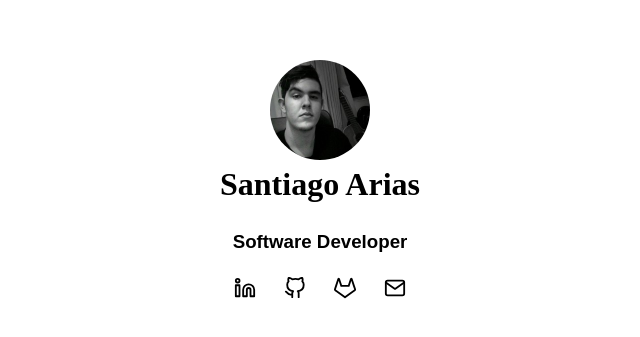
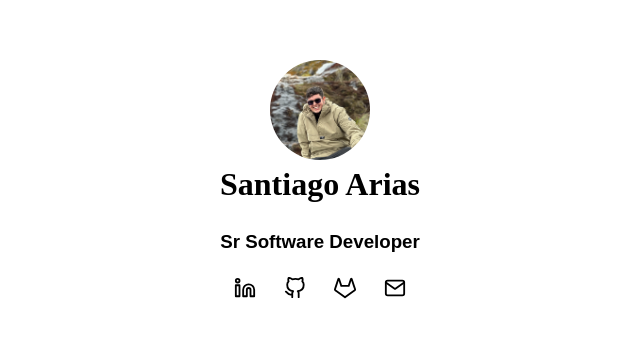
Before and after one commit to SOY4RIAS/portfolio-nextjs, a Next.js app: page / in a window 1280 px wide. Shown: the part 217-554 px from the top of the page, without its empty margins (320-960 px from the left). Built offline with nearby package versions, Linux system fonts and the light colour scheme; a web font is replaced by a local one.

Commit message:
update profile

```diff
--- a/components/ui/ProfileImage.tsx
+++ b/components/ui/ProfileImage.tsx
@@ -5,7 +5,7 @@ export interface ProfileImageProps {
 	size?: string
 }
 
-const image = "/img/0.jpeg"
+const image = "/img/0.png"
 
 export const ProfileImage = styled.div<ProfileImageProps>`
 	background-image: url('${({ bgImage }) => bgImage ?? image}');
--- a/pages/index.tsx
+++ b/pages/index.tsx
@@ -40,7 +40,7 @@ const IndexPage: NextPage = () => {
 						className='profile-image'
 					/>
 					<h1>Santiago Arias</h1>
-					<h3>Software Developer</h3>
+					<h3>Sr Software Developer</h3>
 
 					<ContactLinks>
 						<li>
@@ -59,7 +59,7 @@ const IndexPage: NextPage = () => {
 							</Click>
 						</li>
 						<li>
-							<Click onClick={() => openLink("mailto:me@santiagoarias.tech")}>
+							<Click onClick={() => openLink("mailto:me@santiagoarias.dev")}>
 								<FiMail size={"2.2rem"} />
 							</Click>
 						</li>
```
Also changed, not shown: public/img/0.png (added).
